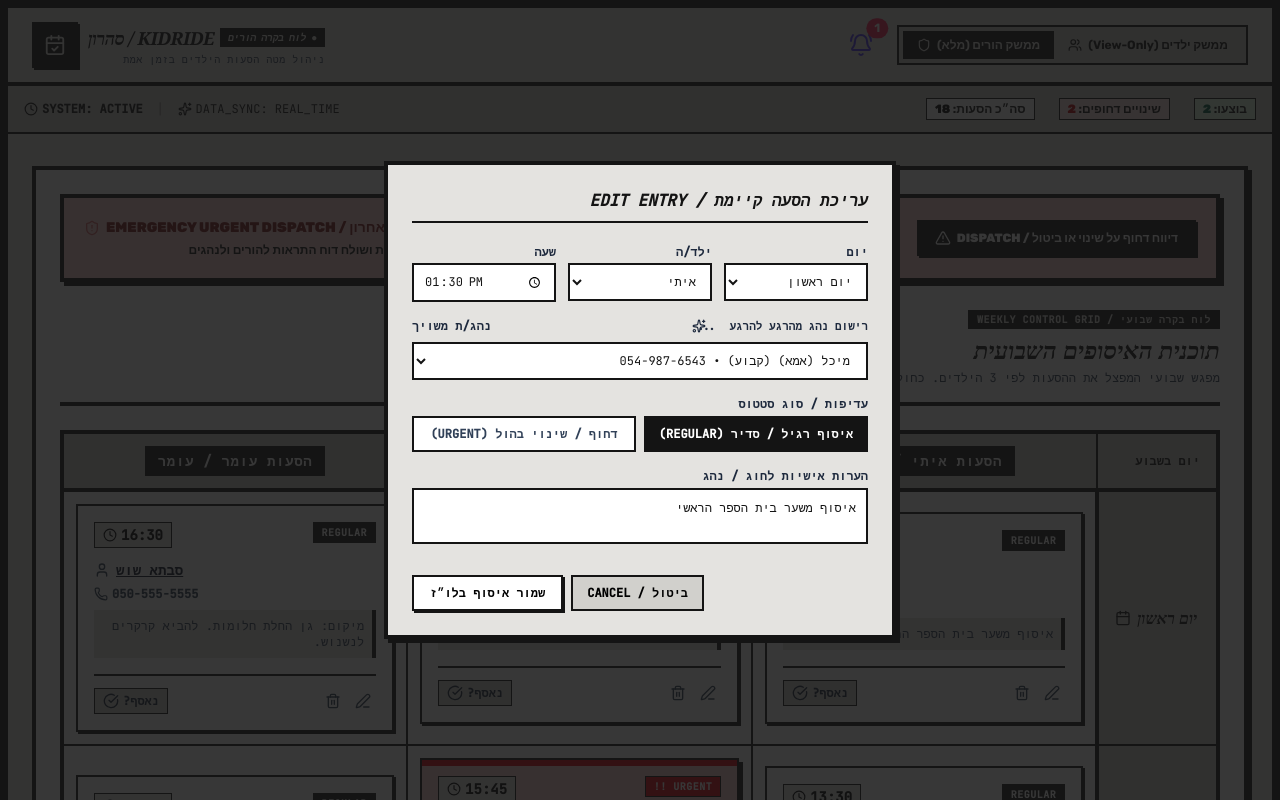
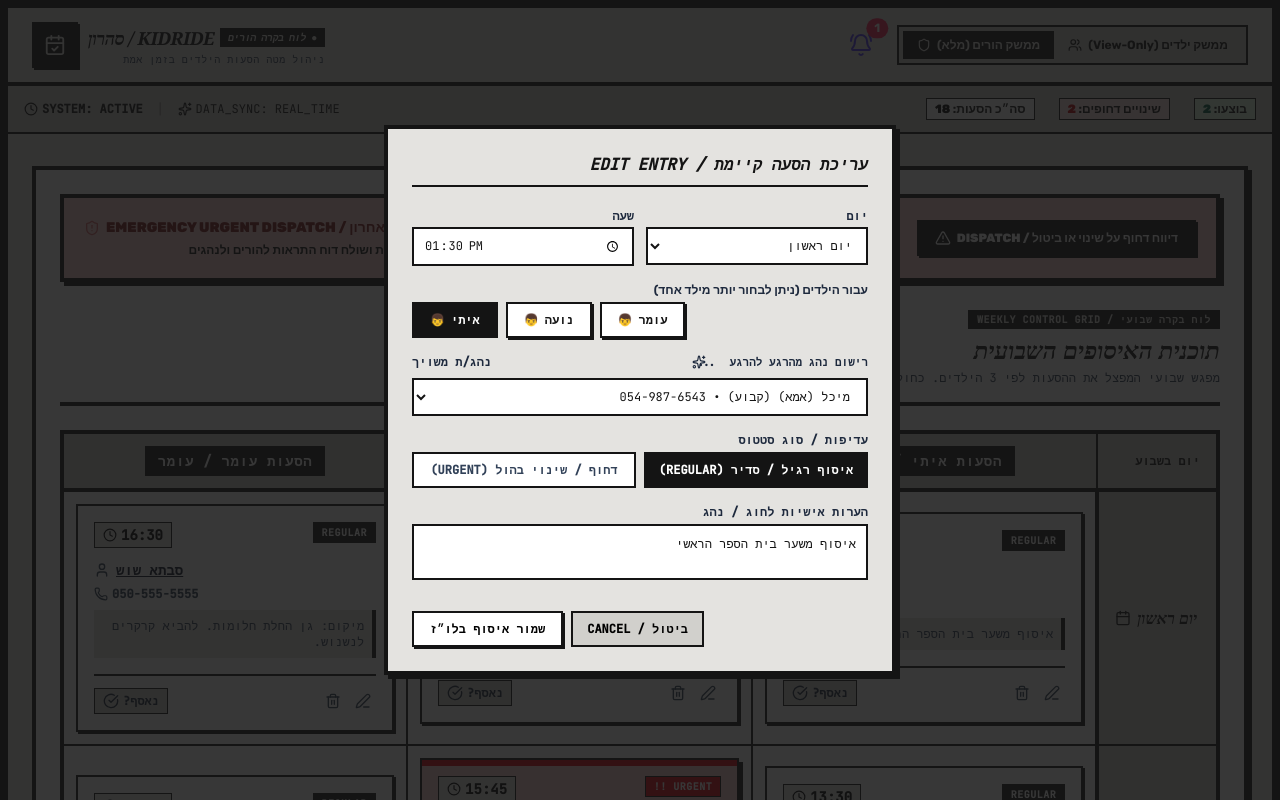
Before and after one commit to gypeled-wq/Pickapp-, a React (Vite) app: page / in a window 1280 px wide. Both pictures are taken after a click on the button 1052 px from the left and 693 px from the top of the page. Shown: the top 800 px of the page. Built offline with nearby package versions, Linux system fonts and the light colour scheme.

Commit message:
feat: support multiple children in pickup schedule
Update WeeklySchedule component to handle arrays of children per pickup instead of a single string.

```diff
--- a/src/components/WeeklySchedule.tsx
+++ b/src/components/WeeklySchedule.tsx
@@ -24,7 +24,7 @@ export default function WeeklySchedule({ userRole }: WeeklyScheduleProps) {
 
   // ערכי טופס
   const [formDay, setFormDay] = useState("ראשון");
-  const [formChild, setFormChild] = useState("איתי");
+  const [formChildren, setFormChildren] = useState<string[]>(["איתי"]);
   const [formTime, setFormTime] = useState("13:30");
   const [formDriverId, setFormDriverId] = useState("");
   const [formStatus, setFormStatus] = useState<"regular" | "urgent">("regular");
@@ -66,7 +66,7 @@ export default function WeeklySchedule({ userRole }: WeeklyScheduleProps) {
     if (userRole === "child") return; // View-only
     setEditingPickup(null);
     setFormDay(day);
-    setFormChild(child);
+    setFormChildren([child]);
     setFormTime("13:30");
     if (drivers.length > 0) {
       setFormDriverId(drivers[0].id);
@@ -81,7 +81,8 @@ export default function WeeklySchedule({ userRole }: WeeklyScheduleProps) {
     if (userRole === "child") return; // View-only
     setEditingPickup(pickup);
     setFormDay(pickup.day);
-    setFormChild(pickup.childName);
+    const parsed = pickup.childName.split(",").map(c => c.trim()).filter(Boolean);
+    setFormChildren(parsed.length > 0 ? parsed : ["איתי"]);
     setFormTime(pickup.time);
     setFormDriverId(pickup.driverId);
     setFormStatus(pickup.status);
@@ -113,12 +114,13 @@ export default function WeeklySchedule({ userRole }: WeeklyScheduleProps) {
       setIsQuickDriver(false);
     }
 
+    const childNamesString = formChildren.join(", ");
     if (editingPickup) {
       // עדכון הקיים
       StorageEngine.updatePickup({
         ...editingPickup,
         day: formDay,
-        childName: formChild,
+        childName: childNamesString,
         time: formTime,
         driverId: targetDriverId,
         status: formStatus,
@@ -128,7 +130,7 @@ export default function WeeklySchedule({ userRole }: WeeklyScheduleProps) {
       // יצירת חדש
       StorageEngine.addPickup({
         day: formDay,
-        childName: formChild,
+        childName: childNamesString,
         time: formTime,
         driverId: targetDriverId,
         status: formStatus,
@@ -209,7 +211,7 @@ export default function WeeklySchedule({ userRole }: WeeklyScheduleProps) {
 
   // שליפת איסוף רלוונטי ליום וילד ספציפיים
   const getPickupFor = (day: string, child: string): Pickup | undefined => {
-    return pickups.find((p) => p.day === day && p.childName === child);
+    return pickups.find((p) => p.day === day && p.childName.split(",").map(c => c.trim()).includes(child));
   };
 
   return (
@@ -301,7 +303,7 @@ export default function WeeklySchedule({ userRole }: WeeklyScheduleProps) {
                       {item ? (
                         /* כרטיס הסעה קיים */
                         <motion.div
-                          layoutId={`pickup_card_${item.id}`}
+                          layoutId={`pickup_card_${item.id}_${child}`}
                           className={`p-4 border-2 border-[#141414] transition-all relative group overflow-hidden ${
                             item.completed
                               ? "bg-[#E4E3E0] opacity-85 shadow-none"
@@ -671,11 +673,11 @@ export default function WeeklySchedule({ userRole }: WeeklyScheduleProps) {
               id="scheduling_form_modal"
             >
               <h3 className="font-extrabold text-[#141414] border-b-2 border-[#141414] pb-2 mb-4 text-base italic uppercase">
-                {editingPickup ? "עריכת הסעה קיימת / EDIT ENTRY" : `תיאום איסוף חדש עבור: ${formChild}`}
+                {editingPickup ? "עריכת הסעה קיימת / EDIT ENTRY" : `תיאום איסוף חדש עבור: ${formChildren.join(", ")}`}
               </h3>
 
               <form onSubmit={handleSavePickup} className="space-y-4">
-                <div className="grid grid-cols-1 md:grid-cols-3 gap-3">
+                <div className="grid grid-cols-1 md:grid-cols-2 gap-3">
                   <div className="space-y-1">
                     <label className="text-xs font-bold text-slate-800">יום</label>
                     <select
@@ -692,21 +694,6 @@ export default function WeeklySchedule({ userRole }: WeeklyScheduleProps) {
                   </div>
 
                   <div className="space-y-1">
-                    <label className="text-xs font-bold text-slate-800">ילד/ה</label>
-                    <select
-                      value={formChild}
-                      onChange={(e) => setFormChild(e.target.value)}
-                      className="w-full text-xs px-2.5 py-2 border-2 border-[#141414] bg-white text-right cursor-pointer focus:outline-none"
-                    >
-                      {DEFAULT_CHILDREN.map((c) => (
-                        <option key={c} value={c}>
-                          {c}
-                        </option>
-                      ))}
-                    </select>
-                  </div>
-
-                  <div className="space-y-1">
                     <label className="text-xs font-bold text-slate-800">שעה</label>
                     <input
                       type="time"
@@ -715,6 +702,38 @@ export default function WeeklySchedule({ userRole }: WeeklyScheduleProps) {
                       onChange={(e) => setFormTime(e.target.value)}
                       className="w-full text-xs px-2.5 py-2 border-2 border-[#141414] bg-white text-left font-mono focus:outline-none"
                     />
+                  </div>
+                </div>
+
+                <div className="space-y-1">
+                  <label className="text-xs font-bold text-slate-800 block font-sans">עבור הילדים (ניתן לבחור יותר מילד אחד)</label>
+                  <div className="flex gap-2 flex-wrap flex-row-reverse mt-1">
+                    {DEFAULT_CHILDREN.map((c) => {
+                      const isChecked = formChildren.includes(c);
+                      return (
+                        <button
+                          key={c}
+                          type="button"
+                          onClick={() => {
+                            if (isChecked) {
+                              if (formChildren.length > 1) {
+                                setFormChildren(formChildren.filter((x) => x !== c));
+                              }
+                            } else {
+                              setFormChildren([...formChildren, c]);
+                            }
+                          }}
+                          className={`px-4 py-2 border-2 border-[#141414] text-xs font-black transition-all cursor-pointer transform active:translate-y-0.5 flex items-center gap-1.5 ${
+                            isChecked
+                              ? "bg-[#141414] text-white shadow-none animate-press-feedback"
+                              : "bg-white text-[#141414] hover:bg-slate-100 shadow-[2px_2px_0_0_#141414]"
+                          }`}
+                        >
+                          <span>{c}</span>
+                          <span>👦</span>
+                        </button>
+                      );
+                    })}
                   </div>
                 </div>
 
```
